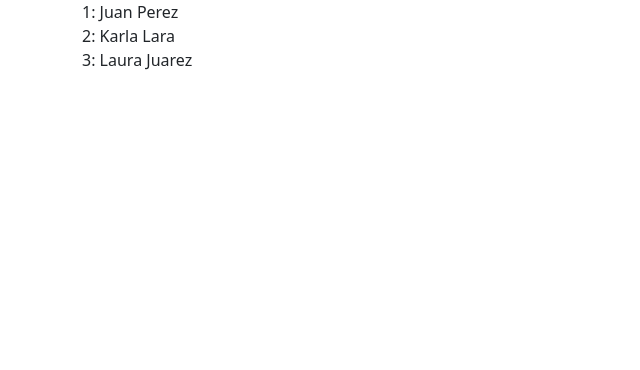
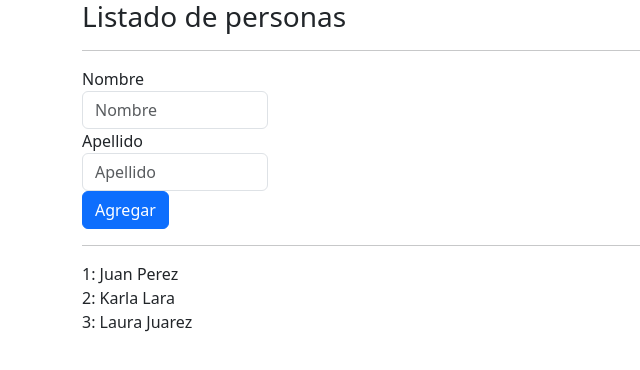
Before and after one commit to MargaritaAlvarezGonzalez/Lista-personas-Angular, an Angular app: page / in a window 1280 px wide. Shown: the top 370 px of the page, without its empty margins (0-640 px from the left). Built offline with nearby package versions, Linux system fonts and the light colour scheme.

Commit message:
added a new person ng Model

```diff
--- a/src/app/app.component.html
+++ b/src/app/app.component.html
@@ -1,5 +1,29 @@
 <div class="container">
+  <div class="col">
+    <h3>{{titulo}}</h3>
+  </div>
 
+  <hr/>
+
+  <form class="form-row">
+
+    <div class="form-group col-md-2">
+      <label for="nombre" class="sr-only">Nombre</label>
+      <input type= "text" name="nombre" id="nombre" placeholder="Nombre"
+      class="form-control" [(ngModel)] = "nombreInput">
+    </div>
+    <div class="form-group col-md-2">
+      <label for="apellido" class="sr-only">Apellido</label>
+      <input type= "text" name="apellido" id="apellido" placeholder="Apellido"
+      class="form-control" [(ngModel)] = "apellidoInput">
+    </div>
+    <div class="col">
+      <button type="submit" class="btn btn-primary" (click)="agregarPersona()">
+        Agregar
+      </button>
+    </div>
+    <hr/>
+  </form>
 </div>
 
 <div class="container">
--- a/src/app/app.component.ts
+++ b/src/app/app.component.ts
@@ -6,9 +6,18 @@
   templateUrl: './app.component.html',
   styleUrls: ['./app.component.css']
 })
+
 export class AppComponent {
   titulo = 'Listado de personas';
   personas: Persona[] = [new Persona('Juan', 'Perez'),
   new Persona ('Karla', 'Lara'),
   new Persona('Laura','Juarez')];
+
+  nombreInput:string ='';
+  apellidoInput:string='';
+
+  agregarPersona(){
+    let persona1 =new Persona(this.nombreInput, this.apellidoInput);
+    this.personas.push(persona1);
+  }
 }
```
